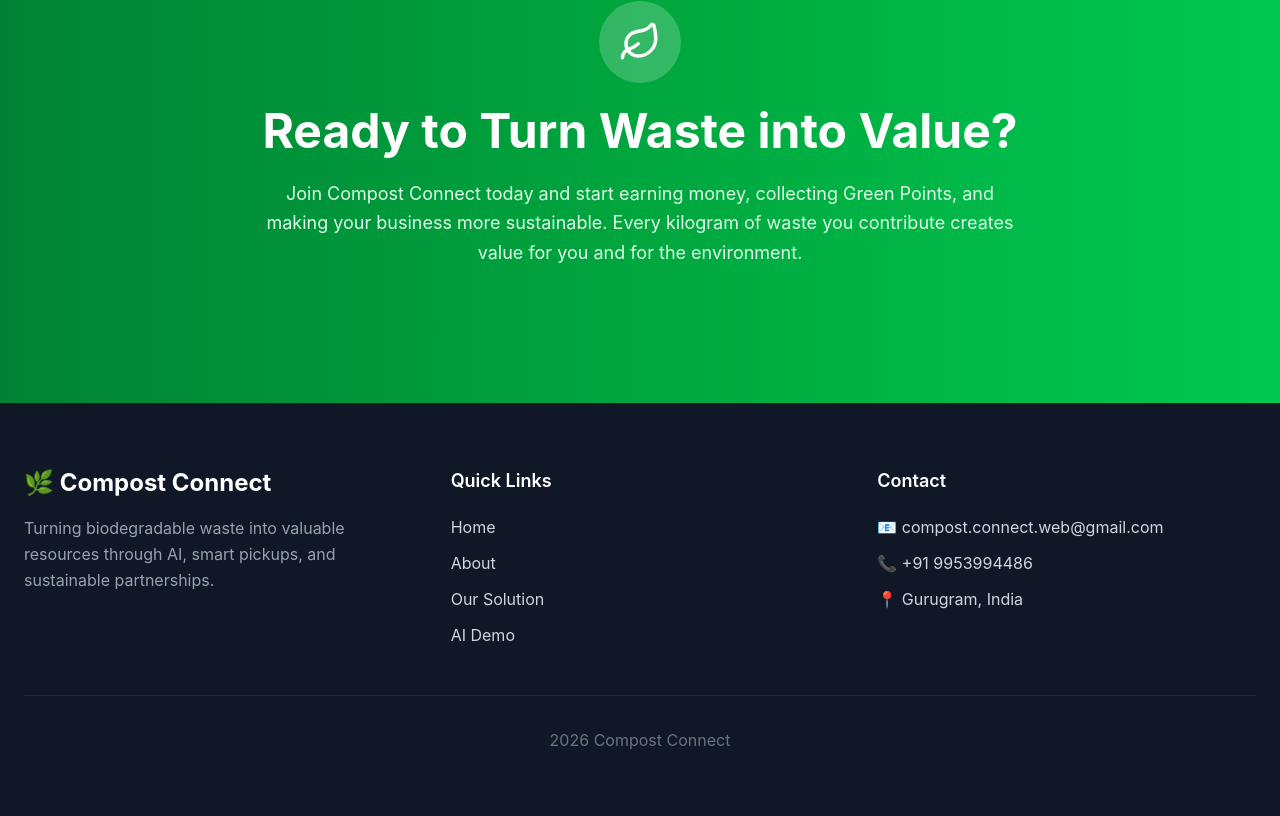
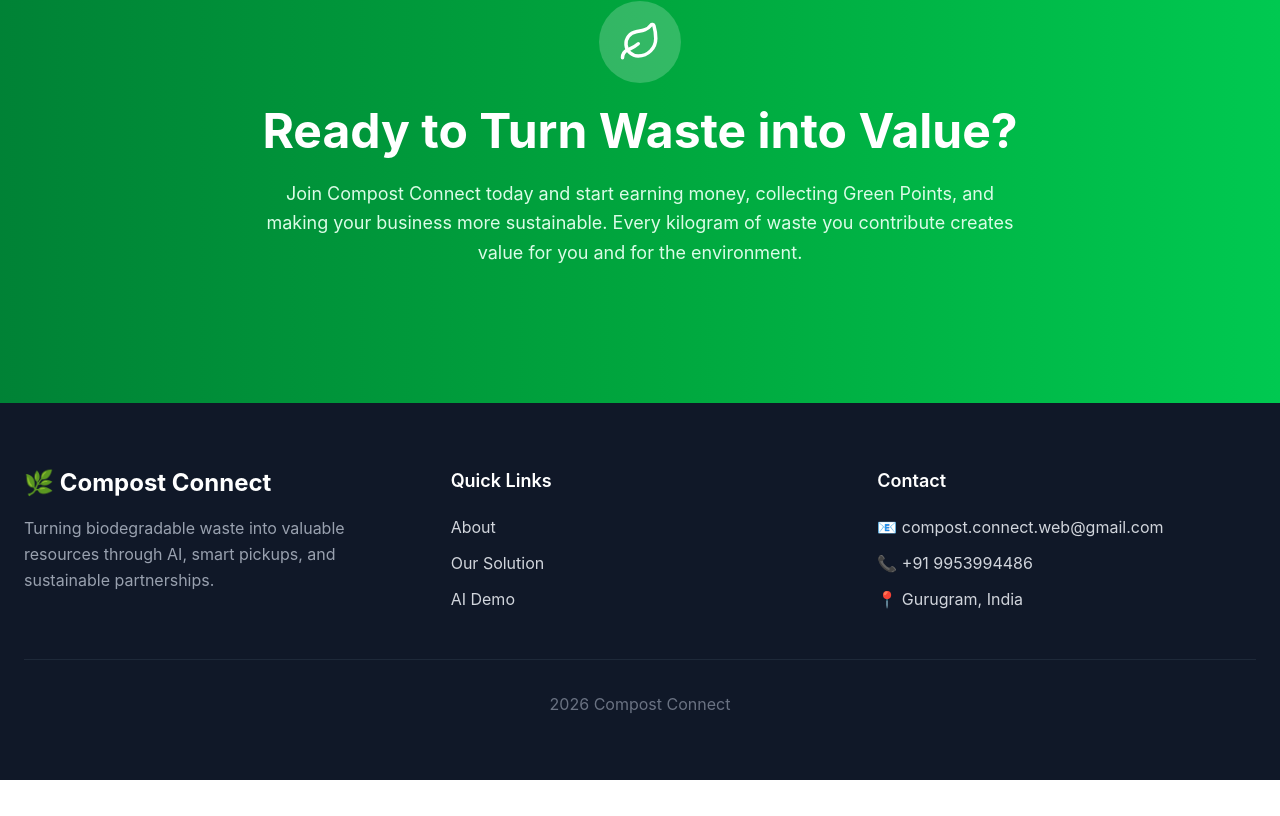
Before and after one commit to AkaKavi/compost-connect, a React (Vite) app: page / in a window 1280 px wide. Shown: the part 6279-7095 px from the top of the page. After the commit the page ends 7059 px from the top, so only its background shows below. Built offline with nearby package versions, Linux system fonts and the light colour scheme.

Commit message:
Remove Home link from Footer component
Removed the Home link from the footer component.

```diff
--- a/src/components/Footer.jsx
+++ b/src/components/Footer.jsx
@@ -28,15 +28,6 @@ export default function Footer() {
             </h3>
 
             <ul className="space-y-3">
-
-              <li>
-                <Link
-                  to="/"
-                  className="hover:text-green-400 transition"
-                >
-                  Home
-                </Link>
-              </li>
 
               <li>
                 <Link
```
